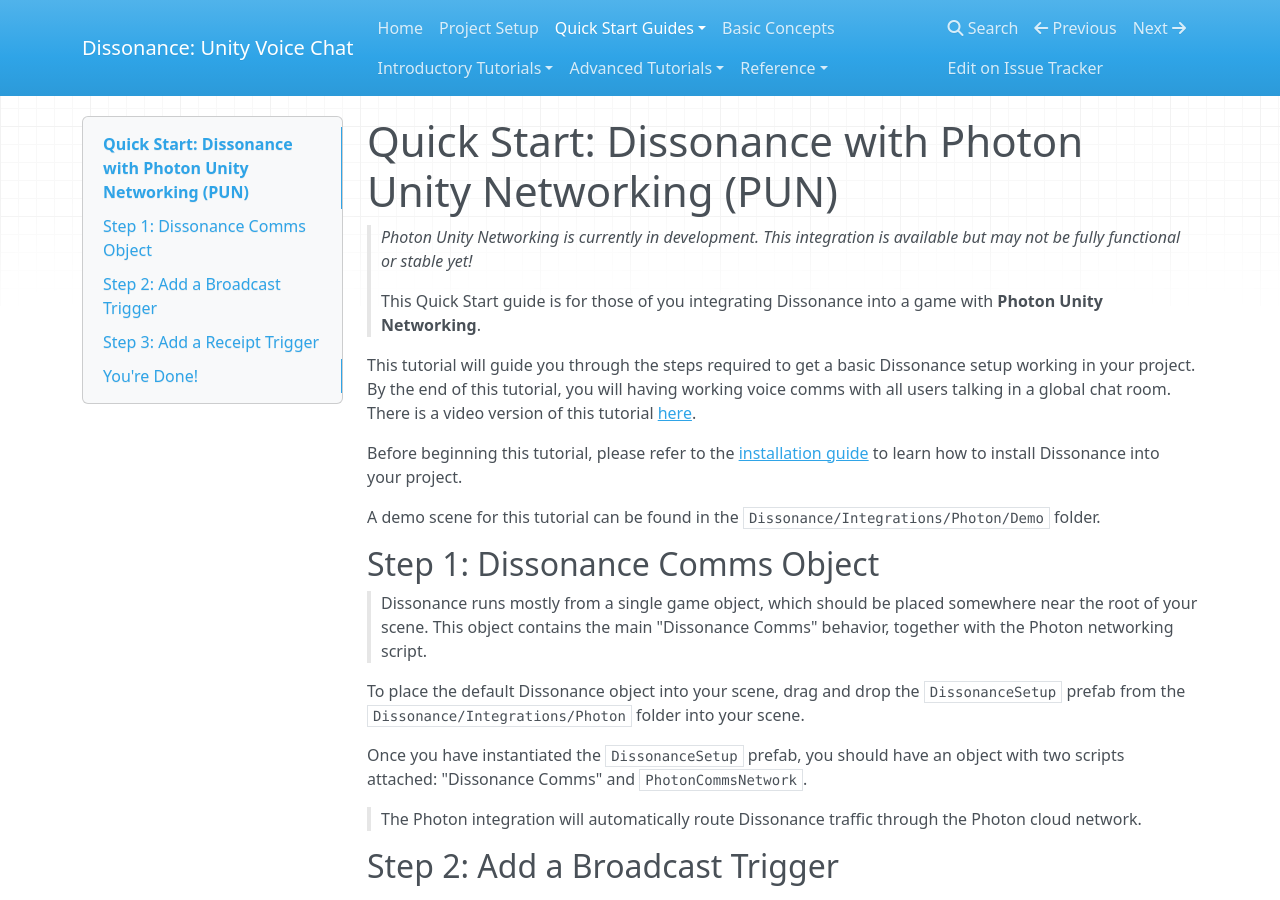
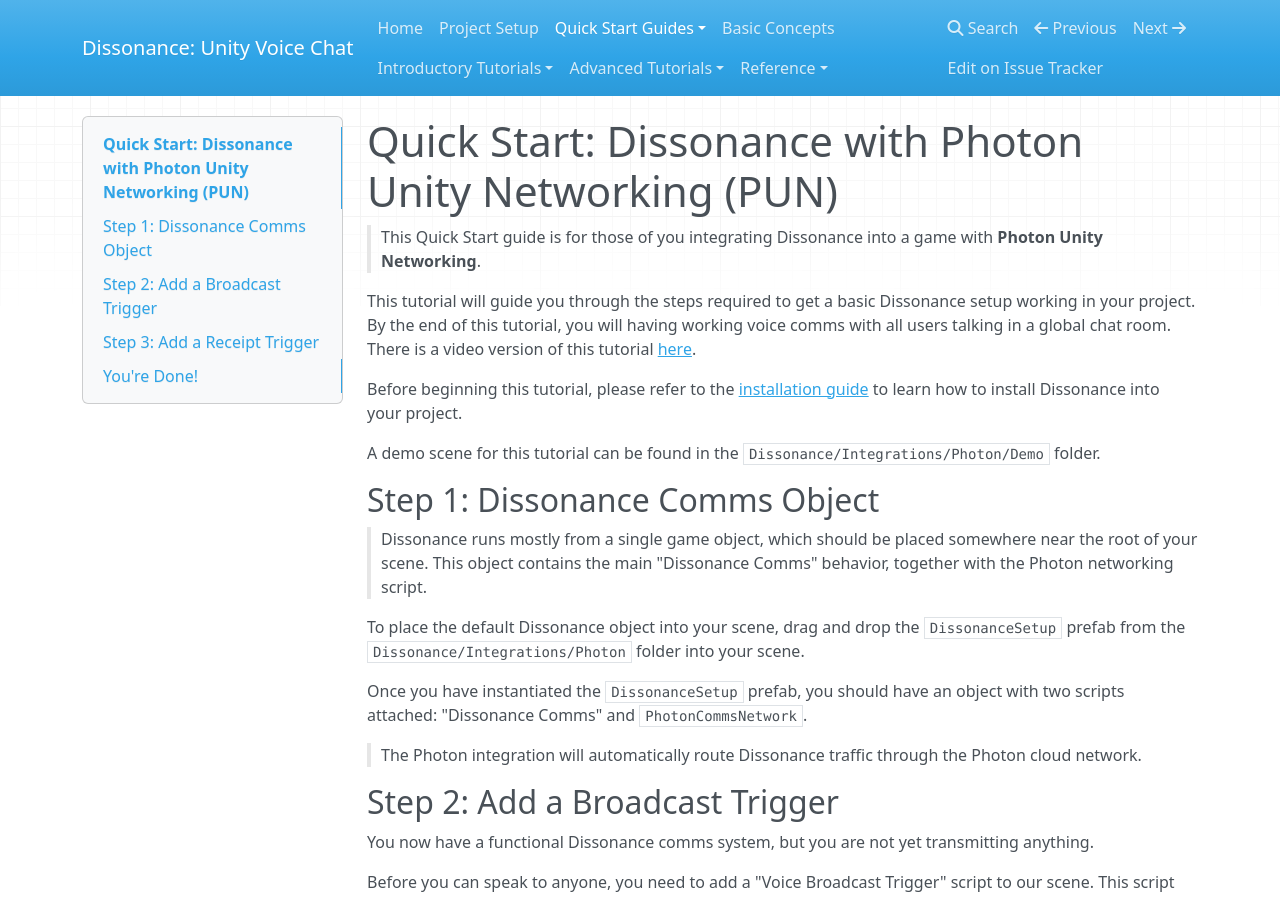
Before and after one commit to Placeholder-Software/Dissonance, an MkDocs documentation site: the page built from docs/Basics/Quick-Start-Photon.md, in a window 1280 px wide and 900 px high. Built offline with MkDocs 1.6.1, drawn with Linux system fonts in a browser that asks for light colours; nearby versions of some CDN libraries; old or Windows-style settings are respelled for this version of MkDocs.

Commit message:
Removed the reference to photon being "experimental"
Signed-off-by: Martin Evans <martindevans@gmail.com>

```diff
--- a/docs/Basics/Quick-Start-Photon.md
+++ b/docs/Basics/Quick-Start-Photon.md
@@ -1,6 +1,4 @@
 # Quick Start: Dissonance with Photon Unity Networking (PUN)
-
-> *Photon Unity Networking is currently in development. This integration is available but may not be fully functional or stable yet!*
 
 > This Quick Start guide is for those of you integrating Dissonance into a game with **Photon Unity Networking**.
 
```
